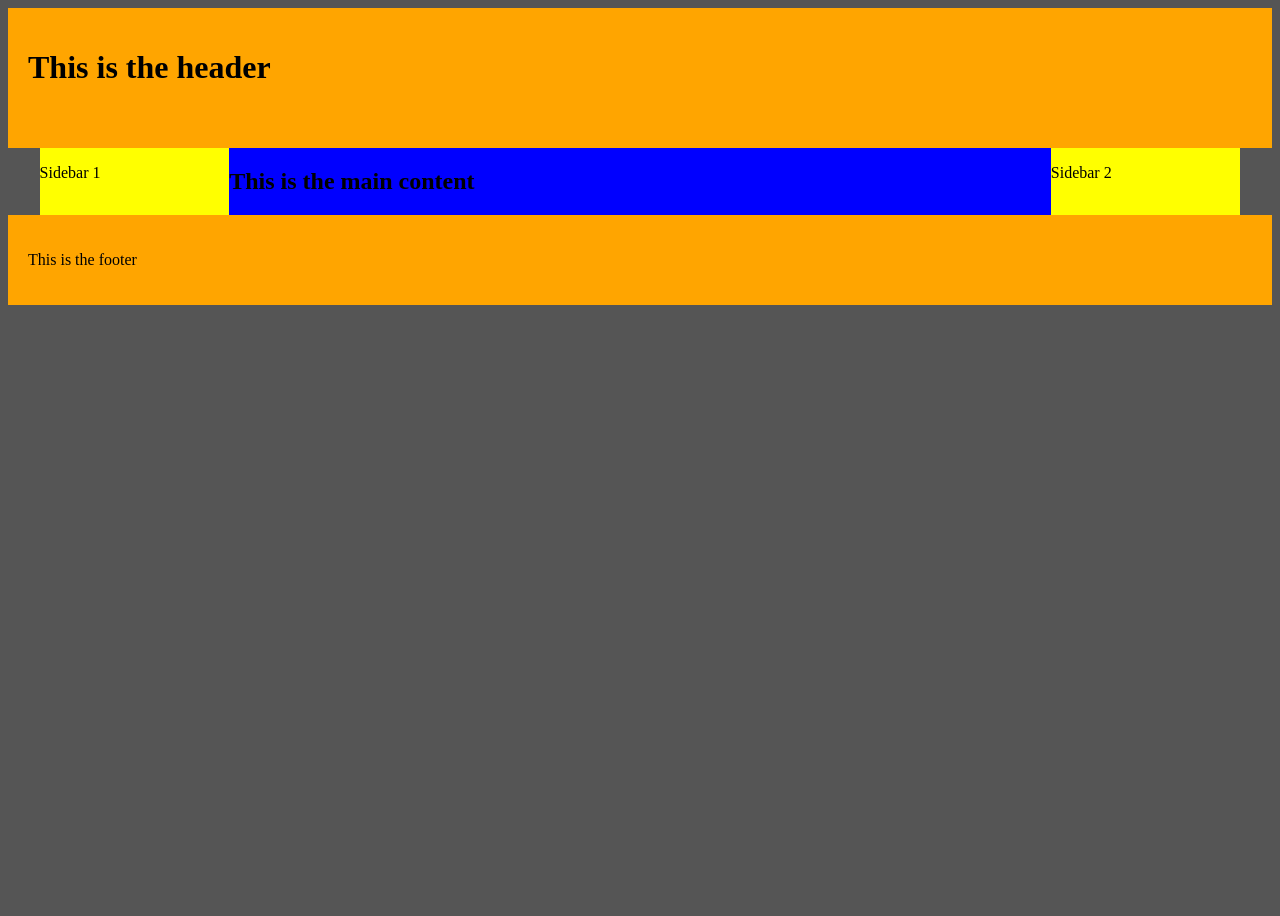
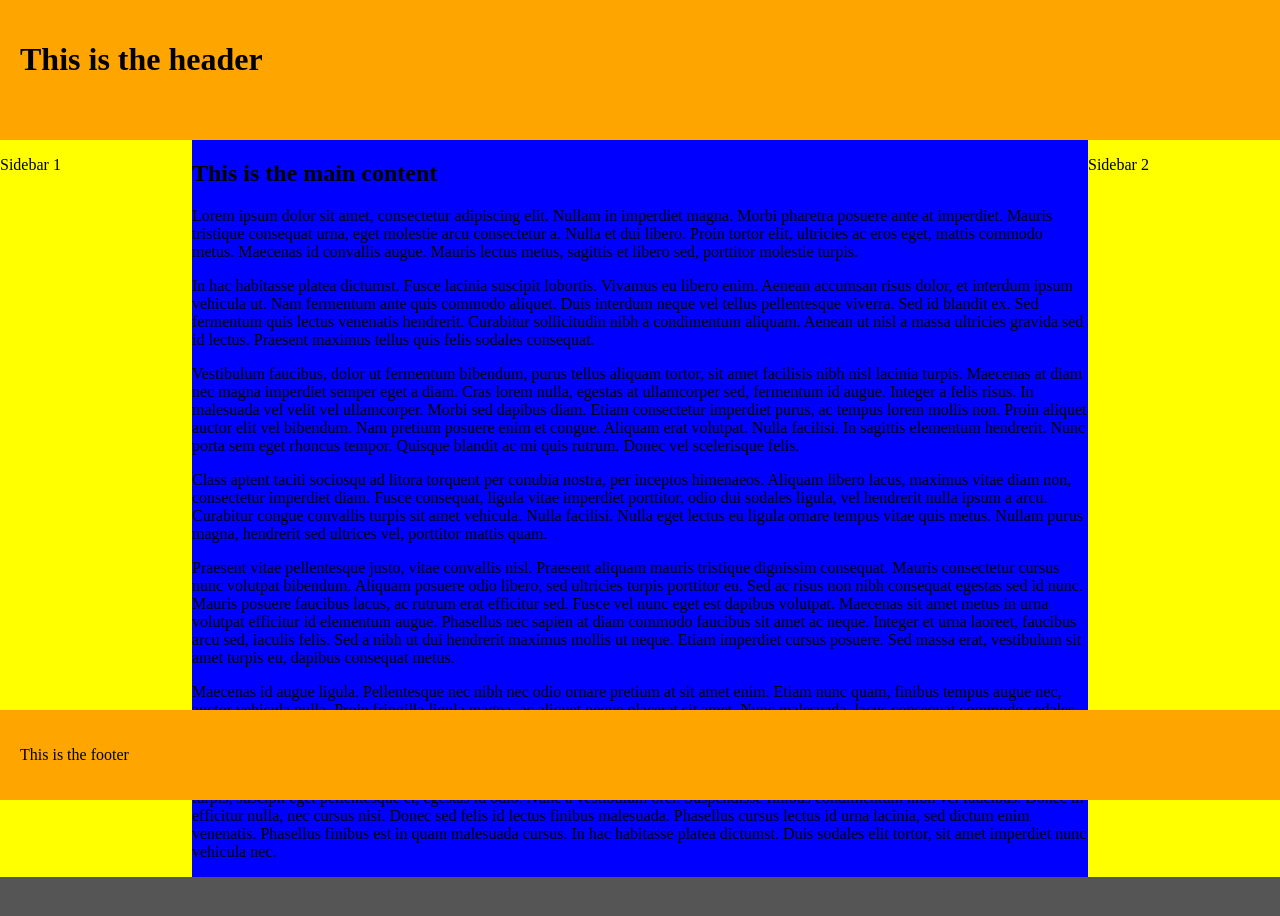
Before and after one commit to filipwan/holly_grail, a plain HTML site: page index.html in a window 1280 px wide. Before the commit the page ends 800 px from the top, so only its background shows below. Drawn offline with Linux system fonts and the light colour scheme.

Commit message:
pos fixed

```diff
--- a/index.html
+++ b/index.html
@@ -1,5 +1,6 @@
 <!DOCTYPE html>
 <html lang="sv">
+
 <head>
     <meta charset="utf-8" />
     <title></title>
@@ -17,6 +18,13 @@
             </aside>
             <div class="text">
                 <h2>This is the main content</h2>
+                <p>Lorem ipsum dolor sit amet, consectetur adipiscing elit. Nullam in imperdiet magna. Morbi pharetra posuere ante at imperdiet. Mauris tristique consequat urna, eget molestie arcu consectetur a. Nulla et dui libero. Proin tortor elit, ultricies ac eros eget, mattis commodo metus. Maecenas id convallis augue. Mauris lectus metus, sagittis et libero sed, porttitor molestie turpis.</p>
+                <p>In hac habitasse platea dictumst. Fusce lacinia suscipit lobortis. Vivamus eu libero enim. Aenean accumsan risus dolor, et interdum ipsum vehicula ut. Nam fermentum ante quis commodo aliquet. Duis interdum neque vel tellus pellentesque viverra. Sed id blandit ex. Sed fermentum quis lectus venenatis hendrerit. Curabitur sollicitudin nibh a condimentum aliquam. Aenean ut nisl a massa ultricies gravida sed id lectus. Praesent maximus tellus quis felis sodales consequat.</p>
+                <p>Vestibulum faucibus, dolor ut fermentum bibendum, purus tellus aliquam tortor, sit amet facilisis nibh nisl lacinia turpis. Maecenas at diam nec magna imperdiet semper eget a diam. Cras lorem nulla, egestas at ullamcorper sed, fermentum id augue. Integer a felis risus. In malesuada vel velit vel ullamcorper. Morbi sed dapibus diam. Etiam consectetur imperdiet purus, ac tempus lorem mollis non. Proin aliquet auctor elit vel bibendum. Nam pretium posuere enim et congue. Aliquam erat volutpat. Nulla facilisi. In sagittis elementum hendrerit. Nunc porta sem eget rhoncus tempor. Quisque blandit ac mi quis rutrum. Donec vel scelerisque felis.</p>
+                <p>Class aptent taciti sociosqu ad litora torquent per conubia nostra, per inceptos himenaeos. Aliquam libero lacus, maximus vitae diam non, consectetur imperdiet diam. Fusce consequat, ligula vitae imperdiet porttitor, odio dui sodales ligula, vel hendrerit nulla ipsum a arcu. Curabitur congue convallis turpis sit amet vehicula. Nulla facilisi. Nulla eget lectus eu ligula ornare tempus vitae quis metus. Nullam purus magna, hendrerit sed ultrices vel, porttitor mattis quam.</p>
+                <p>Praesent vitae pellentesque justo, vitae convallis nisl. Praesent aliquam mauris tristique dignissim consequat. Mauris consectetur cursus nunc volutpat bibendum. Aliquam posuere odio libero, sed ultricies turpis porttitor eu. Sed ac risus non nibh consequat egestas sed id nunc. Mauris posuere faucibus lacus, ac rutrum erat efficitur sed. Fusce vel nunc eget est dapibus volutpat. Maecenas sit amet metus in urna volutpat efficitur id elementum augue. Phasellus nec sapien at diam commodo faucibus sit amet ac neque. Integer et urna laoreet, faucibus arcu sed, iaculis felis. Sed a nibh ut dui hendrerit maximus mollis ut neque. Etiam imperdiet cursus posuere. Sed massa erat, vestibulum sit amet turpis eu, dapibus consequat metus.</p>
+                <p>Maecenas id augue ligula. Pellentesque nec nibh nec odio ornare pretium at sit amet enim. Etiam nunc quam, finibus tempus augue nec, auctor vehicula nulla. Proin fringilla ligula magna, ac aliquet neque placerat sit amet. Nunc malesuada, lacus consequat commodo sodales, nisl dolor malesuada mauris, vehicula tristique odio neque at ipsum. Aliquam erat volutpat. Nunc odio enim, commodo vel gravida at, elementum vel lectus.</p>
+                <p>Curabitur vel sem justo. Phasellus id eleifend nisi, ut ultricies tortor. Praesent porta sapien laoreet nulla vestibulum lacinia. Praesent lectus turpis, suscipit eget pellentesque et, egestas id odio. Nunc a vestibulum orci. Suspendisse finibus condimentum nibh vel faucibus. Donec in efficitur nulla, nec cursus nisi. Donec sed felis id lectus finibus malesuada. Phasellus cursus lectus id urna lacinia, sed dictum enim venenatis. Phasellus finibus est in quam malesuada cursus. In hac habitasse platea dictumst. Duis sodales elit tortor, sit amet imperdiet nunc vehicula nec.</p>
             </div>
             <aside class="side2">
                 <p>Sidebar 2</p>
@@ -27,4 +35,5 @@
         </footer>
     </div>
 </body>
+
 </html>
--- a/sass/index.sass
+++ b/sass/index.sass
@@ -1,10 +1,14 @@
 body
     background: #555
+    margin: 0
+    padding: 0
 .container
     header
+        position: fixed
         background: orange
         height: 100px
         padding: 20px
+        width: 100%
     main
         display: flex
         flex-direction: row
@@ -12,16 +16,21 @@ body
         justify-content: center
         align-content: stretch
         align-items: stretch
+        padding-top: 140px
+        padding-bottom: 90px
         .side1
             width: 15%
             background: yellow
         .text
-            width: 65%
+            width: 70%
             background: blue
         .side2
             width: 15%
             background: yellow
     footer
+        position: fixed
         background: orange
         height: 50px
         padding: 20px
+        width: 100%
+        bottom: 0
```
Also changed, not shown: sass/index.css, 1 other file. Lines whose indentation alone changed are shown as unchanged.
